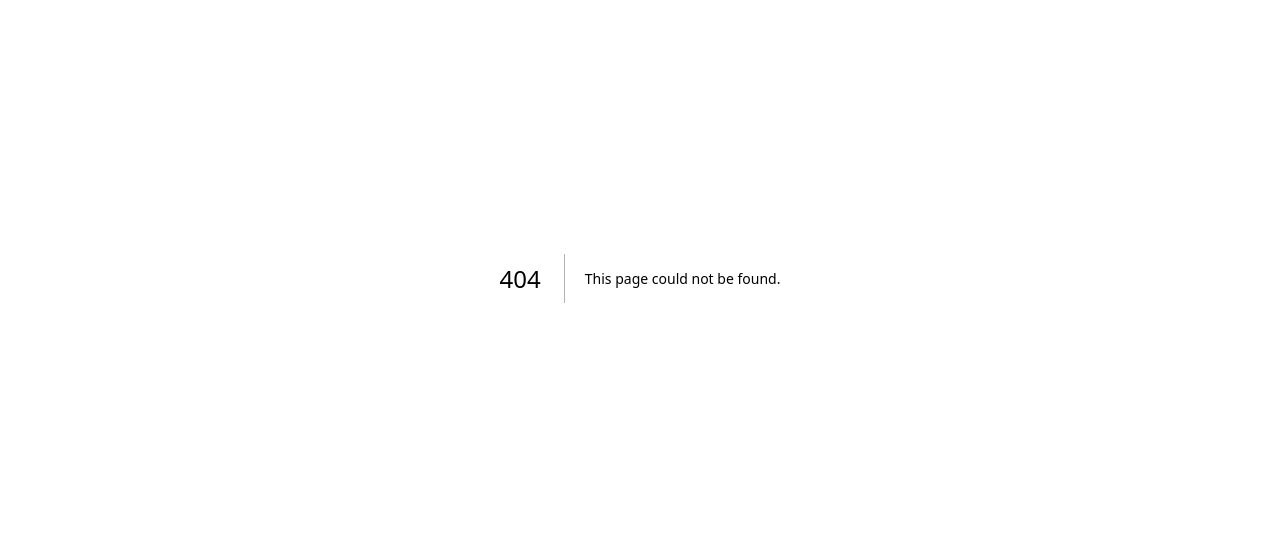
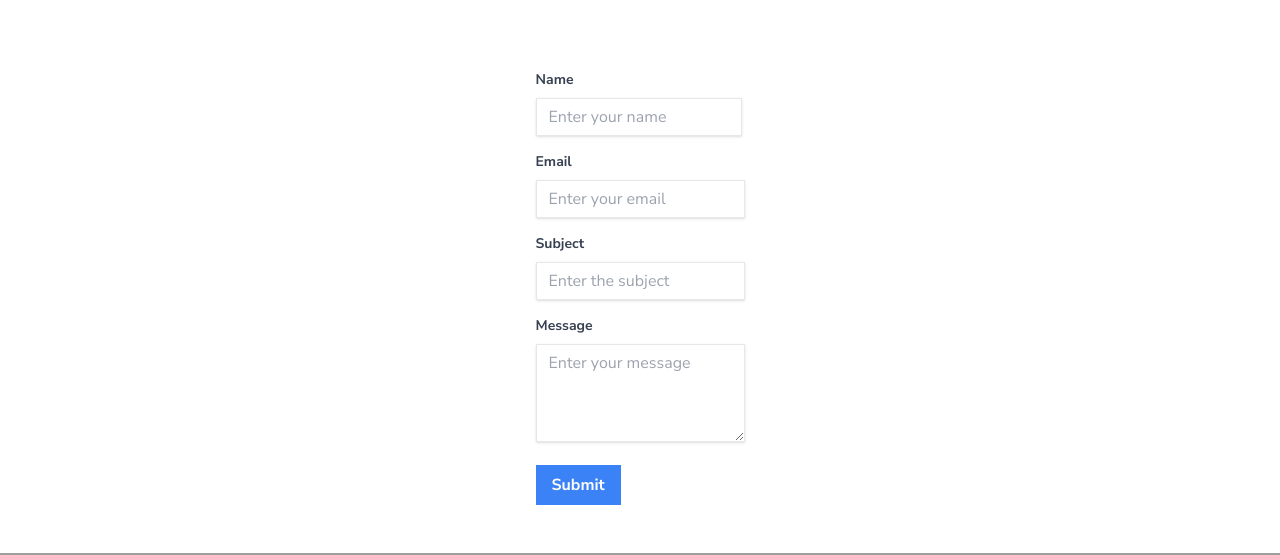
Before and after one commit to seancoutinho/tbfservices, a Next.js app: page /contact in a window 1280 px wide. Before the commit this address had no page. Shown: the part 218-773 px from the top of the page. Built offline with nearby package versions, Linux system fonts and the light colour scheme; grey boxes are pictures that could not be loaded.

Commit message:
feat: products complete fr

```diff
--- /dev/null
+++ b/app/(routes)/contact/page.tsx
@@ -0,0 +1,74 @@
+import FadeDown from "@/components/motionEffect/FadeDown";
+import Image from "next/image";
+
+const Contact = () => {
+  return (
+    <>
+      <div className="w-full p-2 md:flex gap-4 md:p-12 justify-center items-center ">
+        <FadeDown>
+          <form className="w-full">
+            <div className="mb-4">
+              <label
+                htmlFor="name"
+                className="block text-gray-700 text-sm font-bold mb-2">
+                Name
+              </label>
+              <input
+                type="text"
+                id="name"
+                className="shadow appearance-none border py-2 px-3 text-gray-700 leading-tight focus:outline-none focus:shadow-outline"
+                placeholder="Enter your name"
+              />
+            </div>
+            <div className="mb-4">
+              <label
+                htmlFor="email"
+                className="block text-gray-700 text-sm font-bold mb-2">
+                Email
+              </label>
+              <input
+                type="email"
+                id="email"
+                className="shadow appearance-none border w-full py-2 px-3 text-gray-700 leading-tight focus:outline-none focus:shadow-outline"
+                placeholder="Enter your email"
+              />
+            </div>
+            <div className="mb-4">
+              <label
+                htmlFor="subject"
+                className="block text-gray-700 text-sm font-bold mb-2">
+                Subject
+              </label>
+              <input
+                type="text"
+                id="subject"
+                className="shadow appearance-none border w-full py-2 px-3 text-gray-700 leading-tight focus:outline-none focus:shadow-outline"
+                placeholder="Enter the subject"
+              />
+            </div>
+            <div className="mb-4">
+              <label
+                htmlFor="message"
+                className="block text-gray-700 text-sm font-bold mb-2">
+                Message
+              </label>
+              <textarea
+                id="message"
+                className="shadow appearance-none border w-full py-2 px-3 text-gray-700 leading-tight focus:outline-none focus:shadow-outline"
+                rows={4}
+                placeholder="Enter your message"></textarea>
+            </div>
+            <button
+              type="submit"
+              className="bg-blue-500 hover:bg-blue-700 text-white font-bold py-2 px-4 focus:outline-none focus:shadow-outline">
+              Submit
+            </button>
+          </form>
+        </FadeDown>
+
+      </div>
+    </>
+  );
+};
+
+export default Contact;
--- a/app/(routes)/products/components/product-description.tsx
+++ b/app/(routes)/products/components/product-description.tsx
@@ -1,5 +1,5 @@
 // components/product-description.tsx
-import Image from "next/image";
+import FadeRight from "@/components/motionEffect/FadeRight";
 import React from "react";
 
 interface Product {
@@ -25,12 +25,14 @@ const ProductDescription: React.FC<ProductDescriptionProps> = ({ product }) => {
           alt={product.title}
           className="w-81 h-81 object-cover"
         />
+      <FadeRight>
         <div className="flex flex-col justify-center items-start">
           <h2 className="text-xl font-bold md:text-6xl md:font-black bg-orange-500 py-2 px-6">
             {product.title}
           </h2>
           <p className="mt-4 text-xl">{product.description}</p>
         </div>
+      </FadeRight>
     </div>
   );
 };
--- a/app/(routes)/products/components/sidebar.tsx
+++ b/app/(routes)/products/components/sidebar.tsx
@@ -56,7 +56,7 @@ const products: Product[] = [
 
 
 const Sidebar: React.FC = () => {
-  const [selectedProduct, setSelectedProduct] = useState<Product | null>(null);
+  const [selectedProduct, setSelectedProduct] = useState<Product | null>(products[0]);
 
   return (
     <div className="flex flex-col w-full md:flex-row lg-flex-row ">
--- a/components/home/header/page.tsx
+++ b/components/home/header/page.tsx
@@ -28,7 +28,7 @@ const Header: React.FC = () => {
                   href={link.href}
                   className={`nav-link ${
                     selectedLink === link.name ? "active" : ""
-                  } hover: border-b-[#F5811F]`}
+                  } hover:border-4 hover:border-b-[#F5811F]`}
                   onClick={() => handleLinkClick(link.name)}>
                   {link.name}
                 </a>
```
Lines whose indentation alone changed are shown as unchanged.
